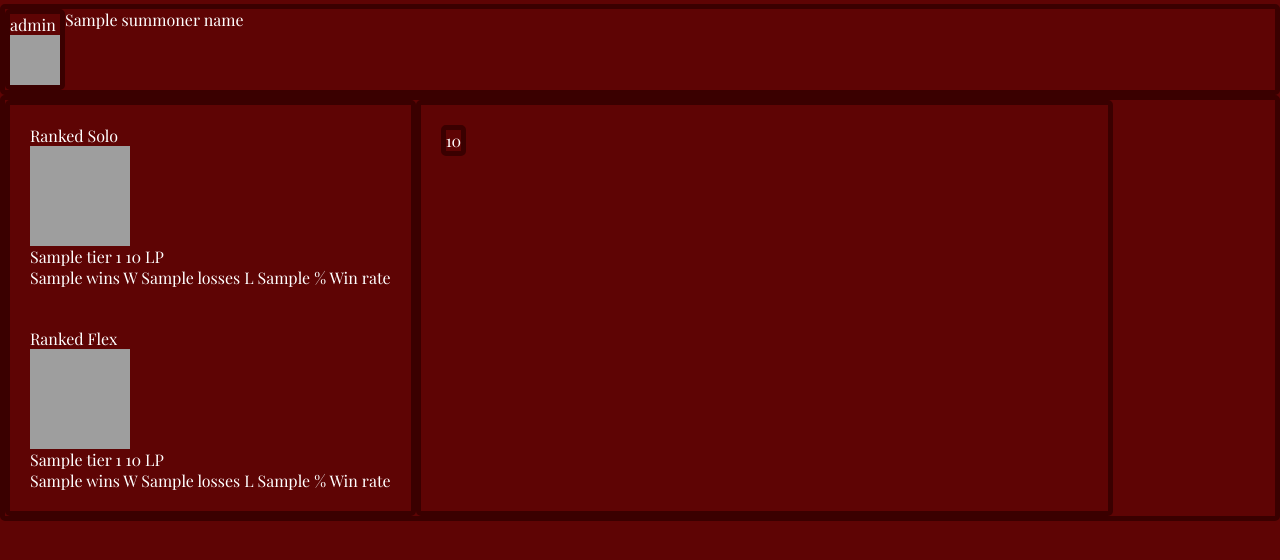
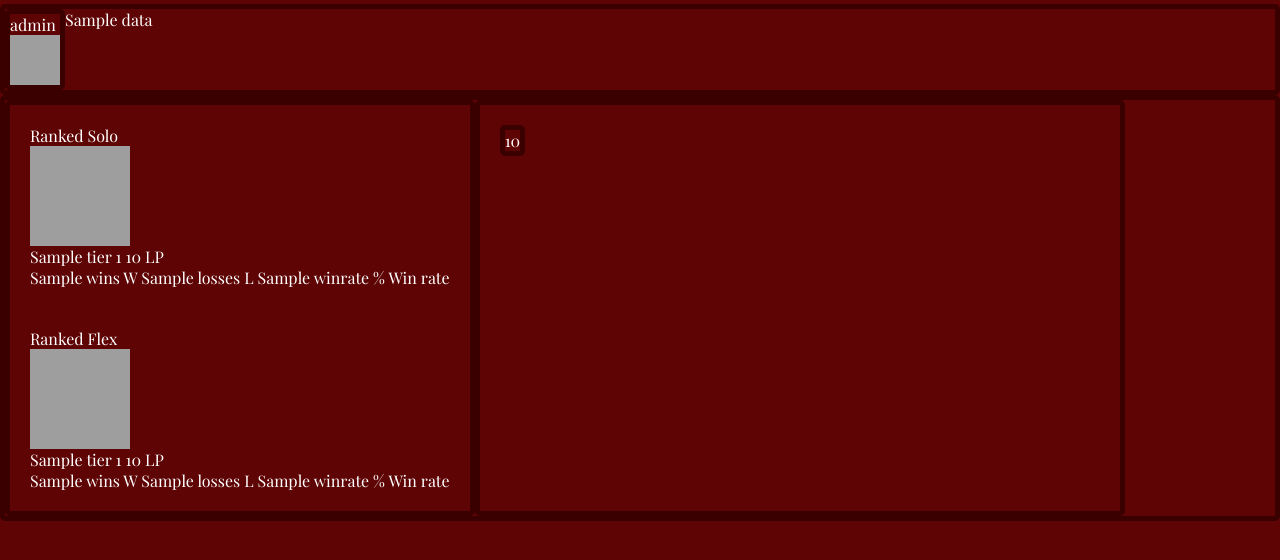
Before and after one commit to DominikFarlik/flask-lol, a Flask app: template templates/summoner.html in a window 1280 px wide. Shown: the part 56-616 px from the top of the page. Run offline with Flask 3, Linux system fonts and the light colour scheme; the template is opened without the code that fills it: most values are stand-ins (such as "Sample title", 1, 10 or a date in 2020); parts of the project's set-up code (start-up, migrations or seed data) failed here and were passed over; some web fonts are replaced; grey boxes are pictures that could not be loaded.

Commit message:
Storing summoner data to db and simplified loading summoner page

```diff
--- a/app.py
+++ b/app.py
@@ -1,7 +1,7 @@
 from flask import Flask, render_template, request, redirect, url_for, jsonify
-from functions import calculate_winrate, convert_epoch_to_duration
+from functions import convert_epoch_to_duration, split_and_save_ranked_data
 from api_functions import error, get_api_data, get_api_data_by_region, error_by_region
-from db_functions import get_collection, update_new_players, sort_by_value
+from db_functions import get_collection, update_new_players, sort_by_value, update_or_add_document_by_id, get_summoner_data_by_id
 
 app = Flask(__name__)
 
@@ -36,59 +36,42 @@ def processInputLeaderboard():
 # displaying data of specific summoner
 @app.route('/summoner/<summoner_name>')
 def summoner(summoner_name):
-    # variables for html
-    rank_error = ""
-    match_history_error = ""
+    errors = {}
     match_history_data = []
-    solo_data = []
-    flex_data = []
-    solo_winrate = 0
-    flex_winrate = 0
 
     # getting summoner level and icon
     endpoint = f"/lol/summoner/v4/summoners/by-name/{summoner_name}"
     if error(endpoint):
         return render_template('summoner.html', player_data_error=get_api_data(endpoint))
     else:
-        player_data = get_api_data(endpoint)
+        api_data = get_api_data(endpoint)
+        api_data['gameName'] = summoner_name
+        summoner_id = api_data['id']
+        update_or_add_document_by_id(api_data, 'summoner_collection')
 
     # getting information about player rank statistics
-    endpoint = f"/lol/league/v4/entries/by-summoner/{player_data['id']}"
+    endpoint = f"/lol/league/v4/entries/by-summoner/{api_data['id']}"
     if error(endpoint):
-        rank_error = get_api_data(endpoint)
+        errors['rank_error'] = get_api_data(endpoint)
     else:
-        ranked_data = get_api_data(endpoint)
-        for i in range(len(ranked_data)):
-            if ranked_data[i]['queueType'] == 'RANKED_SOLO_5x5':
-                solo_data = ranked_data[i]
-            elif ranked_data[i]['queueType'] == 'RANKED_FLEX_SR':
-                flex_data = ranked_data[i]
-        if solo_data:
-            solo_winrate = calculate_winrate(solo_data)
-        if flex_data:
-            flex_winrate = calculate_winrate(flex_data)
+        split_and_save_ranked_data(get_api_data(endpoint))
 
     # getting player matches
-    endpoint = f"/lol/match/v5/matches/by-puuid/{player_data['puuid']}/ids"
+    endpoint = f"/lol/match/v5/matches/by-puuid/{api_data['puuid']}/ids"
     if error_by_region(endpoint):
-        match_history_error = get_api_data_by_region(endpoint)
+        errors['match_history_error'] = get_api_data_by_region(endpoint)
     else:
         data = get_api_data_by_region(endpoint)
+
+        # processing match data
         for matchId in data:
             match_history_data.append(get_api_data_by_region(f"/lol/match/v5/matches/{matchId}"))
         for i in match_history_data:
             i['info']['gameDuration'] = convert_epoch_to_duration(i['info']['gameDuration'])
+            print(i['info'])
 
-    return render_template('summoner.html',
-                           player_data=player_data,
-                           summoner_name=summoner_name,
-                           soloq_data=solo_data,
-                           flex_data=flex_data,
-                           solo_winrate=solo_winrate,
-                           flex_winrate=flex_winrate,
-                           rank_error=rank_error,
-                           match_history_error=match_history_error,
-                           match_history_data=match_history_data)
+    data = get_summoner_data_by_id(summoner_id)
+    return render_template('summoner.html', data=data, errors=errors, match_history_data=match_history_data)
 
 
 # just list of current challengers with additional data
--- a/db_functions.py
+++ b/db_functions.py
@@ -2,7 +2,6 @@ import pymongo
 from pymongo.mongo_client import MongoClient
 from pymongo.server_api import ServerApi
 from api_functions import get_puuid_by_id, get_name_and_tagline_by_puuid
-from functions import calculate_winrate
 
 # mongoDB setup
 uri = ("mongodb+srv://dominikfarlik:Vej.5.syp.yke@cluster0.elmflqy.mongodb.net/flask_lol?retryWrites=true&w=majority"
@@ -10,6 +9,7 @@ uri = ("mongodb+srv://dominikfarlik:Vej.5.syp.yke@cluster0.elmflqy.mongodb.net/f
 client = MongoClient(uri, server_api=ServerApi('1'))
 db = client["flask_lol"]
 challenger_collection = db["challengers"]
+summoner_collection = db["summoners"]
 
 
 def find_documents_without_element(element):
@@ -39,30 +39,63 @@ def add_missing_gameNames():
 
 
 def update_new_players(new_players):
-    # data prepare for update
-    old_players = challenger_collection.find()
-    new_summoner_ids = {player['summonerId'] for player in new_players}
-    players_to_remove = [player for player in old_players if player['summonerId'] not in new_summoner_ids]
+    delete_old_documents(challenger_collection.find(), new_players)
+    update_or_add_data_by_value(new_players, 'summonerId', challenger_collection)
+    add_or_update_winrate(challenger_collection)
+    add_missing_puuids()
+    add_missing_gameNames()
+
+
+def delete_old_documents(old_documents, new_documents):
+    new_summoner_ids = {player['summonerId'] for player in new_documents}
+    players_to_remove = [player for player in old_documents if player['summonerId'] not in new_summoner_ids]
     if len(players_to_remove) > 0:
-        # removing old players, that does not match new
+        # removing old players, that do not match new
         for player in players_to_remove:
             query = {'summonerId': player['summonerId']}
             challenger_collection.delete_one(query)
-
-    # updating all players data, if they are not in db, they are added
-    for player in new_players:
-        player['winrate'] = calculate_winrate(player)
-        query = {'summonerId': player['summonerId']}
-        challenger_collection.update_one(query, {'$set': player}, upsert=True)
-    add_missing_puuids()
-    add_missing_gameNames()
 
 
 def get_collection(collection):
     if collection == "challengers":
         return challenger_collection
+    if collection == "summoners":
+        return summoner_collection
 
 
 def sort_by_value(key, collection):
     if collection == "challengers":
         return challenger_collection.find().sort(key, pymongo.ASCENDING)
+
+
+# Updating db data or if they are not in db, they are added
+def update_or_add_data_by_value(data, key, collection):
+    for document in data:
+        query = {key: document[key]}
+        collection.update_one(query, {'$set': document}, upsert=True)
+
+
+# Insert new document or update existing
+def update_or_add_document_by_id(data, collection):
+    if collection == "summoner_collection":
+        collection = summoner_collection
+    query = {'id': data['id']}
+    collection.update_one(query, {'$set': data}, upsert=True)
+
+
+# adding winrate value, to given collection
+def add_or_update_winrate(collection):
+    pipeline = [
+        # Calculate winrate and insert it into collection
+        {'$addFields': {
+            'winrate': {'$round': [{'$multiply': [{'$divide': ['$wins', {'$sum': ['$wins', '$losses']}]}, 100]}, 1]}}
+        },
+        # Update the 'winrate' field with the newly calculated value, if there was existing
+        {'$set': {'winrate': '$winrate'}
+         }
+    ]
+    collection.aggregate(pipeline)
+
+
+def get_summoner_data_by_id(summoner_id):
+    return summoner_collection.find_one({'id': summoner_id})
--- a/templates/summoner.html
+++ b/templates/summoner.html
@@ -7,41 +7,41 @@
         {% else %}
             <div class="vertical-container">
                 <div class="horizontal-container">
-                    <span>{{ player_data.summonerLevel }}</span>
-                    <img style="width: 50px; height: 50px" src="{{ url_for('static', filename='/dragontail-14.7.1/14.7.1/img/profileicon/{}.png'.format(player_data.profileIconId)) }}">
+                    <span>{{ data.summonerLevel }}</span>
+                    <img style="width: 50px; height: 50px" src="{{ url_for('static', filename='/dragontail-14.7.1/14.7.1/img/profileicon/{}.png'.format(data.profileIconId)) }}">
                 </div>
                 <div>
-                    <span>{{ summoner_name }}</span>
+                    <span>{{ data.gameName }}</span>
                 </div>
             </div>
     </div>
 
     <div class="vertical-container">
         <div class="horizontal-container">
-            {% if rank_error %}
-                <p>{{ rank_error }}</p>
+            {% if errors.rank_error %}
+                <p>{{ errors.rank_error }}</p>
             {% else %}
-            {% if soloq_data %}
+            {% if data.ranked_solo %}
                 <div class="rank-container">
                     <span>Ranked Solo</span>
-                    <img style="width: 100px; height: 100px" src="{{ url_for('static', filename='/dragontail-14.7.1/ranked-emblems/{}.png'.format(soloq_data.tier)) }}">
-                    <span>{{ soloq_data.tier }} {{ soloq_data.rank }} {{ soloq_data.leaguePoints }} LP </span>
-                    <span>{{ soloq_data.wins }} W  {{ soloq_data.losses }} L {{ solo_winrate }} % Win rate</span>
+                    <img style="width: 100px; height: 100px" src="{{ url_for('static', filename='/dragontail-14.7.1/ranked-emblems/{}.png'.format(data.ranked_solo.tier)) }}">
+                    <span>{{ data.ranked_solo.tier }} {{ data.ranked_solo.rank }} {{ data.ranked_solo.leaguePoints }} LP </span>
+                    <span>{{ data.ranked_solo.wins }} W  {{ data.ranked_solo.losses }} L {{ data.ranked_solo.winrate }} % Win rate</span>
                 </div>
             {% endif %}
-            {% if flex_data %}
+            {% if data.ranked_flex %}
                 <div class="rank-container">
                     <span>Ranked Flex</span>
-                    <img style="width: 100px; height: 100px" src="{{ url_for('static', filename='/dragontail-14.7.1/ranked-emblems/{}.png'.format(flex_data.tier)) }}">
-                    <span>{{ flex_data.tier }} {{ flex_data.rank }} {{ flex_data.leaguePoints }} LP </span>
-                    <span>{{ flex_data.wins }} W {{ flex_data.losses }} L {{ flex_winrate }} % Win rate</span>
+                    <img style="width: 100px; height: 100px" src="{{ url_for('static', filename='/dragontail-14.7.1/ranked-emblems/{}.png'.format(data.ranked_flex.tier)) }}">
+                    <span>{{ data.ranked_flex.tier }} {{ data.ranked_flex.rank }} {{ data.ranked_flex.leaguePoints }} LP </span>
+                    <span>{{ data.ranked_flex.wins }} W {{ data.ranked_flex.losses }} L {{ data.ranked_flex.winrate }} % Win rate</span>
                 </div>
             {% endif %}
         {% endif %}
         </div>
         <div class="match-history">
-            {% if match_history_error %}
-                {{ match_history_error }}
+            {% if errors.match_history_error %}
+                {{ errors.match_history_error }}
             {% else %}
                 {% for i in match_history_data %}
                 <div class="horizontal-container">
```
Also changed, not shown: functions.py (+18 -4 lines).
